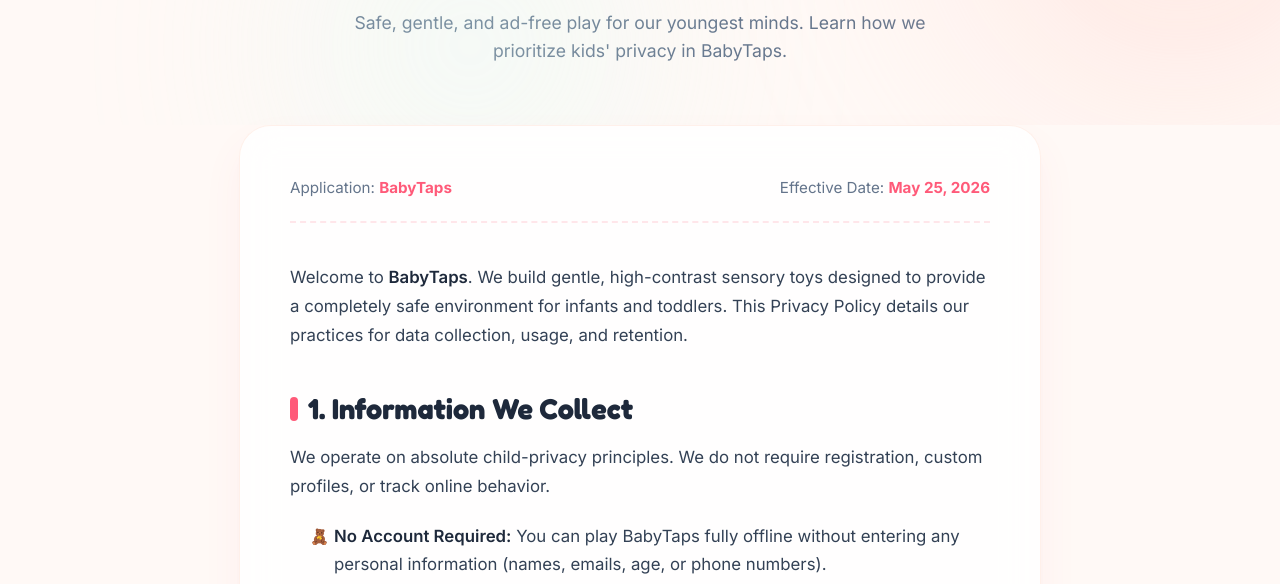
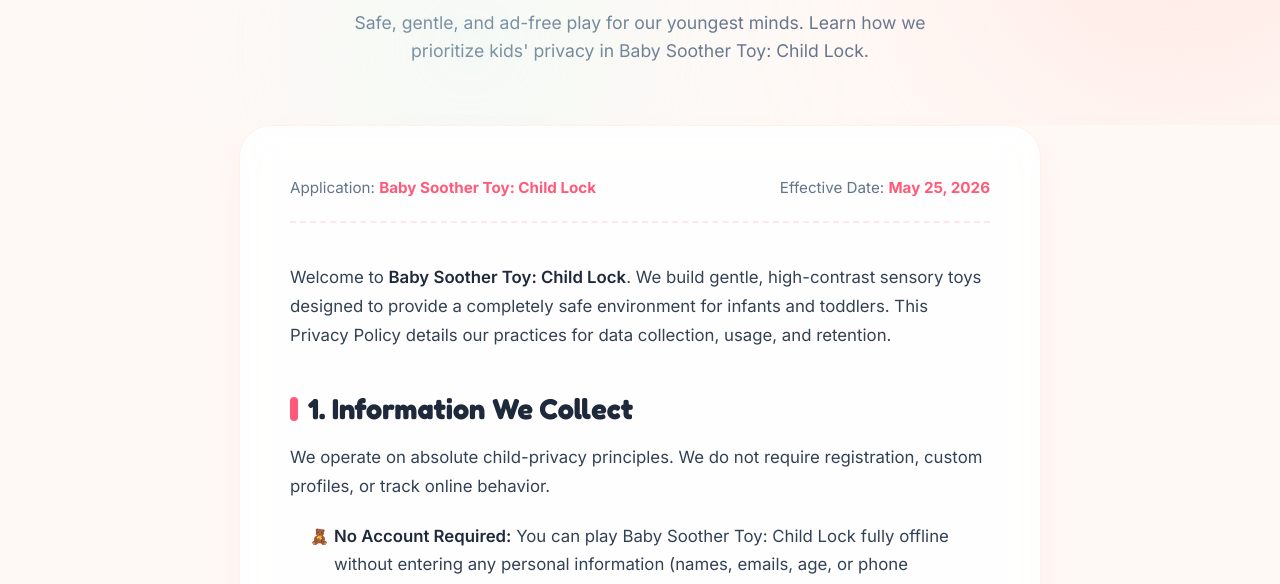
Before and after one commit to taoqx/toyjoygames, a plain HTML site: page babytoy/privacy/index.html in a window 1280 px wide. Shown: the part 203-787 px from the top of the page. Drawn offline with Linux system fonts and the light colour scheme.

Commit message:
update babytoy privacy

```diff
--- a/babytoy/privacy/index.html
+++ b/babytoy/privacy/index.html
@@ -3,9 +3,9 @@
 <head>
     <meta charset="UTF-8">
     <meta name="viewport" content="width=device-width, initial-scale=1.0">
-    <title>Privacy Policy - BabyTaps | ToyJoyGames</title>
-    <meta name="description" content="Read the Privacy Policy of BabyTaps. Learn how we handle, protect, and retain your data with complete transparency.">
-    <meta name="keywords" content="privacy policy, BabyTaps, sensory toys, baby games, data retention, ToyJoyGames">
+    <title>Privacy Policy - Baby Soother Toy: Child Lock | ToyJoyGames</title>
+    <meta name="description" content="Read the Privacy Policy of Baby Soother Toy: Child Lock. Learn how we handle, protect, and retain your data with complete transparency.">
+    <meta name="keywords" content="privacy policy, Baby Soother Toy: Child Lock, sensory toys, baby games, data retention, ToyJoyGames">
     <link rel="canonical" href="https://toyjoygames.com/babytoy/privacy/" />
 
     <!-- Google Fonts -->
@@ -276,7 +276,7 @@
         <div class="blob-bg blob-3"></div>
         <div class="container">
             <h1 class="doc-title">Privacy Policy</h1>
-            <p class="doc-subtitle">Safe, gentle, and ad-free play for our youngest minds. Learn how we prioritize kids' privacy in BabyTaps.</p>
+            <p class="doc-subtitle">Safe, gentle, and ad-free play for our youngest minds. Learn how we prioritize kids' privacy in Baby Soother Toy: Child Lock.</p>
         </div>
     </section>
 
@@ -284,17 +284,17 @@
     <main class="doc-container">
         <div class="doc-card">
             <div class="doc-meta">
-                <div class="doc-meta-item">Application: <strong>BabyTaps</strong></div>
+                <div class="doc-meta-item">Application: <strong>Baby Soother Toy: Child Lock</strong></div>
                 <div class="doc-meta-item">Effective Date: <strong>May 25, 2026</strong></div>
             </div>
 
             <div class="doc-body">
-                <p>Welcome to <strong>BabyTaps</strong>. We build gentle, high-contrast sensory toys designed to provide a completely safe environment for infants and toddlers. This Privacy Policy details our practices for data collection, usage, and retention.</p>
+                <p>Welcome to <strong>Baby Soother Toy: Child Lock</strong>. We build gentle, high-contrast sensory toys designed to provide a completely safe environment for infants and toddlers. This Privacy Policy details our practices for data collection, usage, and retention.</p>
 
                 <h2>1. Information We Collect</h2>
                 <p>We operate on absolute child-privacy principles. We do not require registration, custom profiles, or track online behavior.</p>
                 <ul>
-                    <li><strong>No Account Required:</strong> You can play BabyTaps fully offline without entering any personal information (names, emails, age, or phone numbers).</li>
+                    <li><strong>No Account Required:</strong> You can play Baby Soother Toy: Child Lock fully offline without entering any personal information (names, emails, age, or phone numbers).</li>
                     <li><strong>Purchases:</strong> We offer optional in-app purchases processed securely via Google Play Billing. We never collect or see your payment card numbers.</li>
                     <li><strong>Information You Voluntarily Provide:</strong> If you contact us for parent support or to submit feedback, we collect your email address and any support query details you submit.</li>
                     <li><strong>Automatically Collected Diagnostics:</strong> To ensure that the sensory graphics render smoothly across all device sizes, we may collect technical hardware specs (device manufacturer, CPU type, OS version, and app performance logs). This contains no personally identifiable information (PII).</li>
@@ -311,7 +311,7 @@
                 <!-- High Highlight Compliance Callout Box for Data Retention -->
                 <div class="compliance-callout">
                     <h3>👶 Family &amp; Child Safe Play</h3>
-                    <p>BabyTaps is completely ad-free. We do not have user tracking databases, advertising profiles, or custom telemetry servers. Your baby's sensory interaction remains fully on your own local device.</p>
+                    <p>Baby Soother Toy: Child Lock is completely ad-free. We do not have user tracking databases, advertising profiles, or custom telemetry servers. Your baby's sensory interaction remains fully on your own local device.</p>
                 </div>
 
                 <h2>3. Data Retention and Deletion Policy</h2>
@@ -356,7 +356,7 @@
                 <p>We do not sell, rent, or trade your data. Anonymized logs are only shared with trusted platforms (e.g. Google Developer Services) to detect performance bugs, and they are legally required to keep this data safe. We may also disclose data in rare cases under strict legal obligations.</p>
 
                 <h2>5. Children's Privacy</h2>
-                <p>BabyTaps is built for parents and families. We do not knowingly collect personal data from children under 13. If any parent discovers their child under 13 has emailed us, please notify us, and we will delete that message and email address immediately.</p>
+                <p>Baby Soother Toy: Child Lock is built for parents and families. We do not knowingly collect personal data from children under 13. If any parent discovers their child under 13 has emailed us, please notify us, and we will delete that message and email address immediately.</p>
 
                 <h2>6. Your Choices and Rights</h2>
                 <p>No matter where you live, you have the right to request access, correction, or deletion of any email support messages you have sent us. We will fulfill all valid requests within 30 days.</p>
@@ -372,7 +372,7 @@
                 </p>
 
                 <p class="footer-note">
-                    By using BabyTaps, you agree to this Privacy Policy. If you do not agree, please discontinue using the app.
+                    By using Baby Soother Toy: Child Lock, you agree to this Privacy Policy. If you do not agree, please discontinue using the app.
                 </p>
             </div>
         </div>
```
